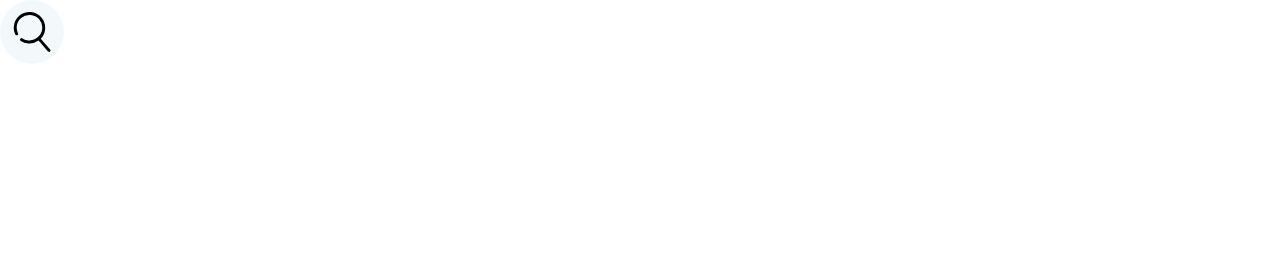
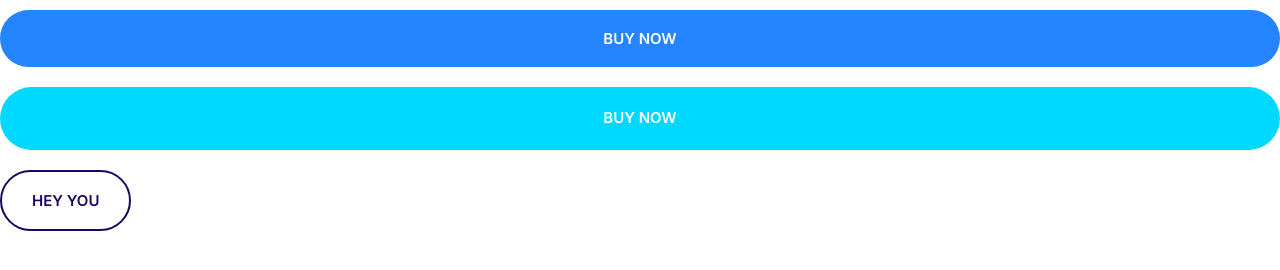
Before and after one commit to jeevanthask/LockBox, a website built with Parcel: page index.html in a window 1280 px wide. Built offline with nearby package versions, Linux system fonts and the light colour scheme.

Commit message:
button layouts added

```diff
--- a/css/styles.css
+++ b/css/styles.css
@@ -1,3 +1,9 @@
+*,
+*::before,
+*::after {
+  box-sizing: border-box;
+}
+
 :root {
   --color-primary: #2584ff;
   --color-secondary: #00d9ff;
@@ -167,3 +173,66 @@ a {
   justify-content: center;
   align-items: center;
 }
+
+/* Buttons */
+.btn {
+  font-size: 1.8rem;
+  font-weight: 600;
+  text-transform: uppercase;
+  padding: 2rem 3rem;
+  border: 0;
+  border-radius: 40px;
+  cursor: pointer;
+  white-space: nowrap;
+  text-align: center;
+  margin: 1rem 0;
+}
+
+.btn--primary {
+  background: var(--color-primary);
+  color: #fff;
+}
+
+.btn--primary:hover {
+  background: #3a8ffd;
+}
+
+.btn--secondary {
+  background: var(--color-secondary);
+  color: #fff;
+}
+
+.btn--secondary:hover {
+  background: #00c8eb;
+}
+
+.btn--accent {
+  background: var(--color-accent);
+  color: #fff;
+}
+
+.btn--accent:hover {
+  background: #ec3000;
+}
+
+.btn--block {
+  width: 100%;
+  display: inline-block;
+}
+
+.btn--outline {
+  background: #fff;
+  color: var(--color-headings);
+  border: 2px solid var(--color-headings);
+}
+
+.btn--outline:hover {
+  background: var(--color-headings);
+  color: #fff;
+}
+
+@media screen and (min-width: 1024px) {
+  .btn {
+    font-size: 1.5rem;
+  }
+}
--- a/index.html
+++ b/index.html
@@ -14,10 +14,8 @@
     <title>LockBox</title>
   </head>
   <body>
-    <span class="icon-container">
-      <svg class="icon">
-        <use xlink:href="images/sprite.svg#search"></use>
-      </svg>
-    </span>
+    <button class="btn btn--primary btn--block">Buy Now</button>
+    <a href="#" class="btn btn--secondary btn--block">Buy Now</a>
+    <button class="btn btn--outline">Hey You</button>
   </body>
 </html>
```
